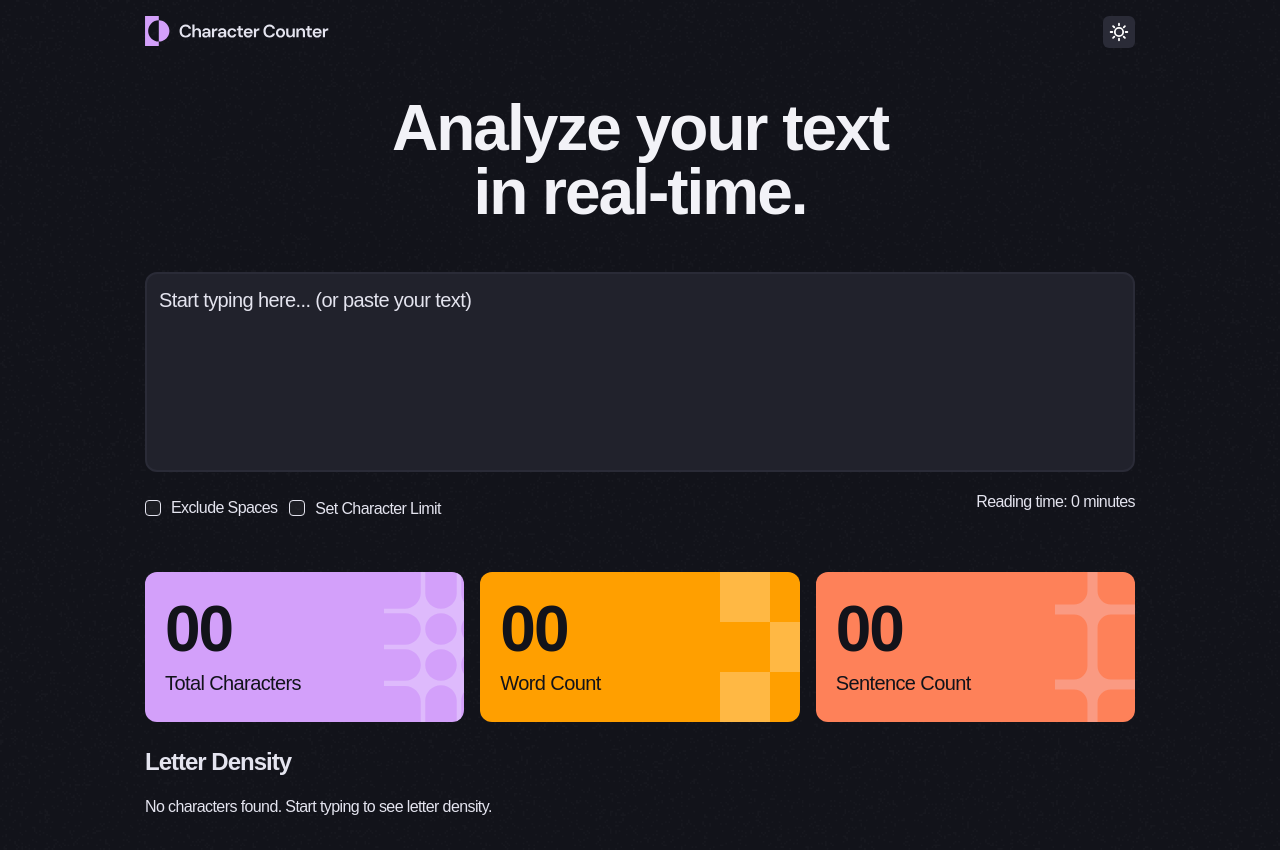
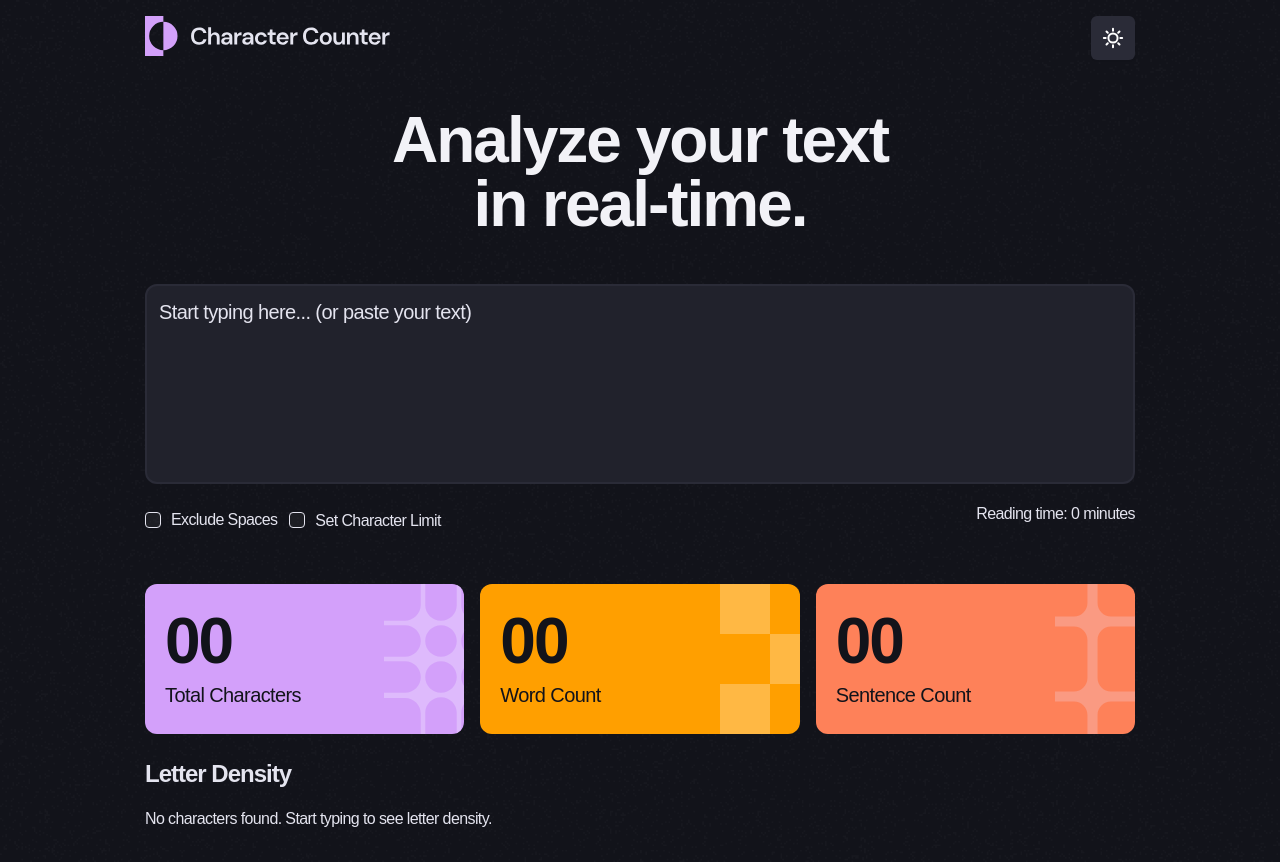
Before and after one commit to 3lectrologos/FM-character-counter, a React (Vite) app: page / in a window 1280 px wide. Built offline with nearby package versions, Linux system fonts and the light colour scheme.

Commit message:
A couple more small layout fixes

```diff
--- a/src/App.tsx
+++ b/src/App.tsx
@@ -17,7 +17,7 @@ function App() {
     <div className="flex min-h-dvh justify-center bg-[url('./assets/images/bg-light-theme.png')] bg-cover bg-repeat p-200 pb-400 tablet:px-400 dark:bg-[url('./assets/images/bg-dark-theme.png')]">
       <main className="flex w-full max-w-[990px] flex-col gap-500 desktop:gap-600">
         <Header />
-        <p className="self-center text-center txt-preset-1 tablet:max-w-[520px] dark:text-neutral-100">
+        <p className="self-center text-center txt-preset-1 text-pretty tablet:max-w-[520px] dark:text-neutral-100">
           Analyze your text in real-time.
         </p>
         <TextInput
--- a/src/components/Header.tsx
+++ b/src/components/Header.tsx
@@ -8,9 +8,11 @@ export default function Header() {
 
   return (
     <div className="flex justify-between">
-      <div className="w-[184.4px]">
-        {theme === 'light' ? <LightLogo /> : <DarkLogo />}
-      </div>
+      {theme === 'light' ? (
+        <LightLogo className="h-[30px] tablet:h-[40px]" />
+      ) : (
+        <DarkLogo className="h-[30px] tablet:h-[40px]" />
+      )}
       <ThemeToggle />
     </div>
   )
--- a/src/components/ThemeToggle.tsx
+++ b/src/components/ThemeToggle.tsx
@@ -8,13 +8,13 @@ export default function ThemeToggle() {
 
   return (
     <Button
-      className="size-8 rounded-6 bg-neutral-100 px-0 py-0 hover:bg-neutral-100 dark:bg-neutral-700 dark:hover:bg-neutral-700"
+      className="size-8 rounded-6 bg-neutral-100 px-0 py-0 hover:bg-neutral-100 tablet:size-11 dark:bg-neutral-700 dark:hover:bg-neutral-700"
       onClick={() => (theme === 'dark' ? setTheme('light') : setTheme('dark'))}
     >
       {theme === 'light' ? (
-        <MoonIcon className="size-5" />
+        <MoonIcon className="size-5 tablet:size-[22px]" />
       ) : (
-        <SunIcon className="size-5" />
+        <SunIcon className="size-5 tablet:size-[22px]" />
       )}
     </Button>
   )
```
